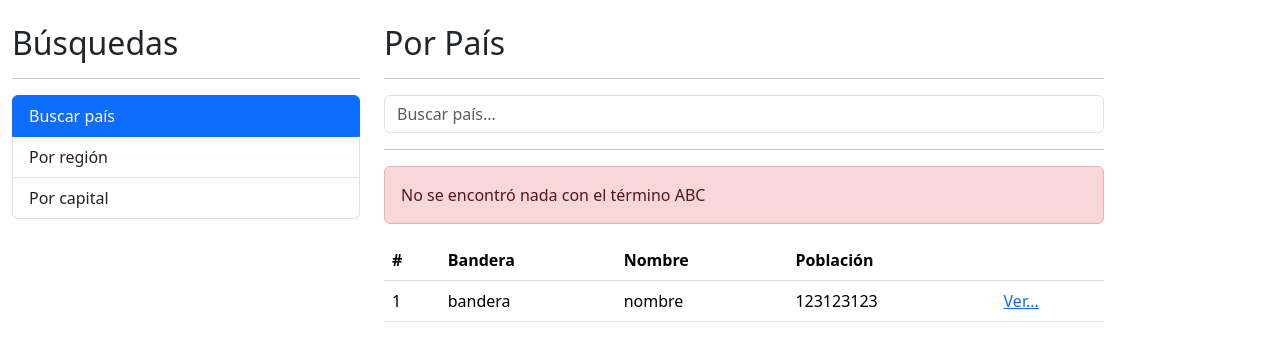
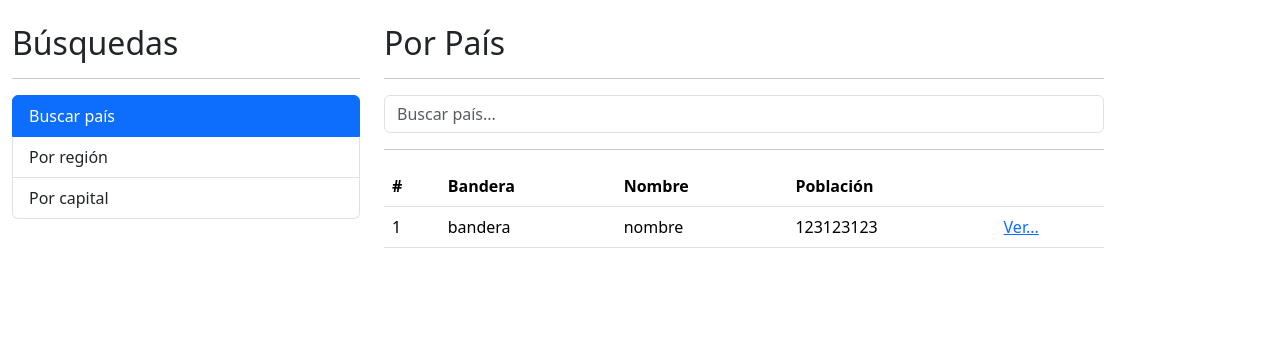
Before and after one commit to pmezquita/angular-paises, an Angular app: page / in a window 1280 px wide. Shown: the top 348 px of the page. Built offline with nearby package versions, Linux system fonts and the light colour scheme.

Commit message:
[UPD] Se muestran elementos condicionales con hayError

```diff
--- a/src/app/pais/pages/por-pais/por-pais.component.html
+++ b/src/app/pais/pages/por-pais/por-pais.component.html
@@ -21,11 +21,11 @@
 
 <hr>
 
-<div class="alert alert-danger">
-  No se encontró nada con el término ABC
+<div *ngIf="hayError" class="alert alert-danger">
+  No se encontró nada con el término {{termino}}
 </div>
 
-<div class="row">
+<div *ngIf="!hayError" class="row">
 
   <div class="col">
 
--- a/src/app/pais/pages/por-pais/por-pais.component.ts
+++ b/src/app/pais/pages/por-pais/por-pais.component.ts
@@ -8,14 +8,22 @@
 })
 export class PorPaisComponent {
   termino: string = '';
+  hayError: boolean = false;
 
   constructor(private paisService: PaisService) {
   }
 
   buscar() {
+    this.hayError = false;
+    console.log(this.termino);
+
     this.paisService.buscarPais(this.termino)
-      .subscribe(resp => {
-        console.log(resp);
+      .subscribe({
+        next: value => {
+          console.log(value);
+        }, error: _ => {
+          this.hayError = true;
+        }
       });
   }
 }
```
